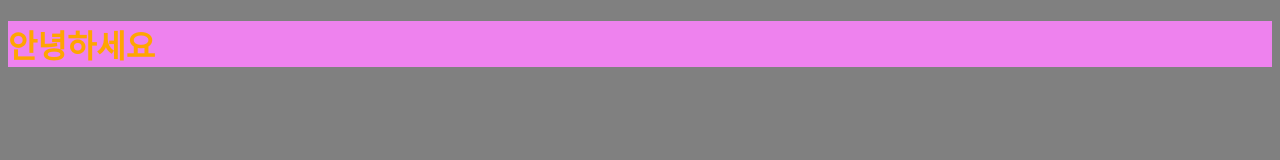
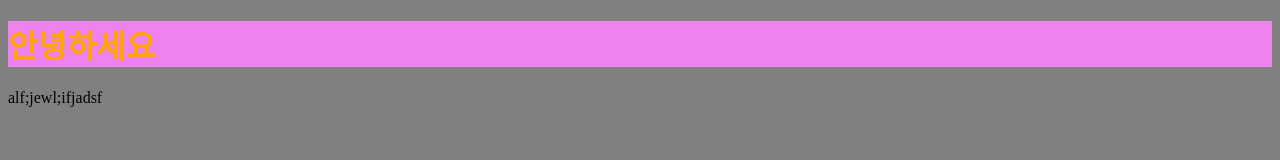
Before and after one commit to burgerkingkim/feature-branch-workflow, a plain HTML site: page index.html in a window 1280 px wide. Drawn offline with Linux system fonts and the light colour scheme.

Commit message:
footer 추가

```diff
--- a/index.html
+++ b/index.html
@@ -8,5 +8,6 @@
 </head>
 <body>
     <h1>안녕하세요</h1>
+    <footer>alf;jewl;ifjadsf</footer>
 </body>
 </html>
```
